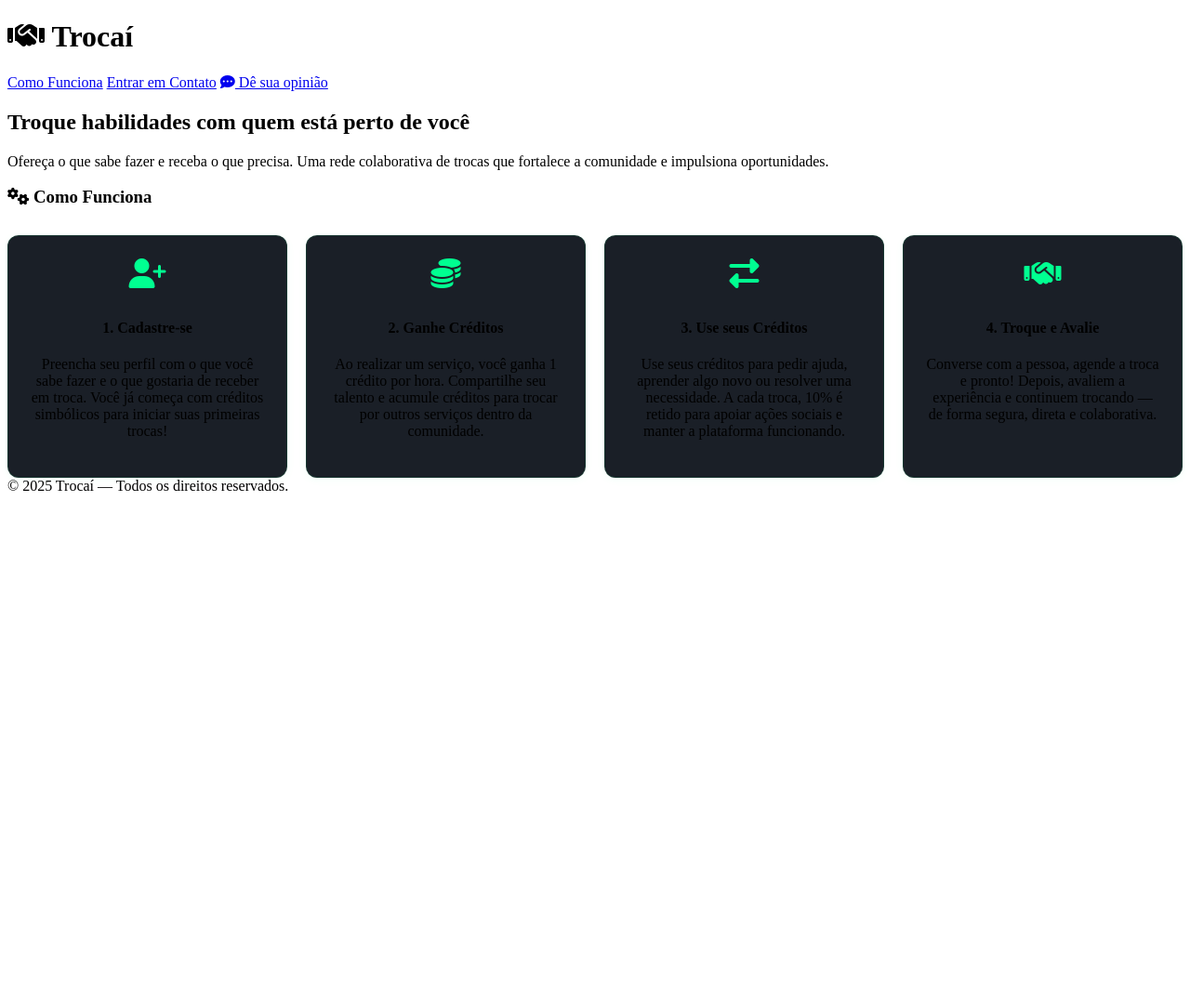
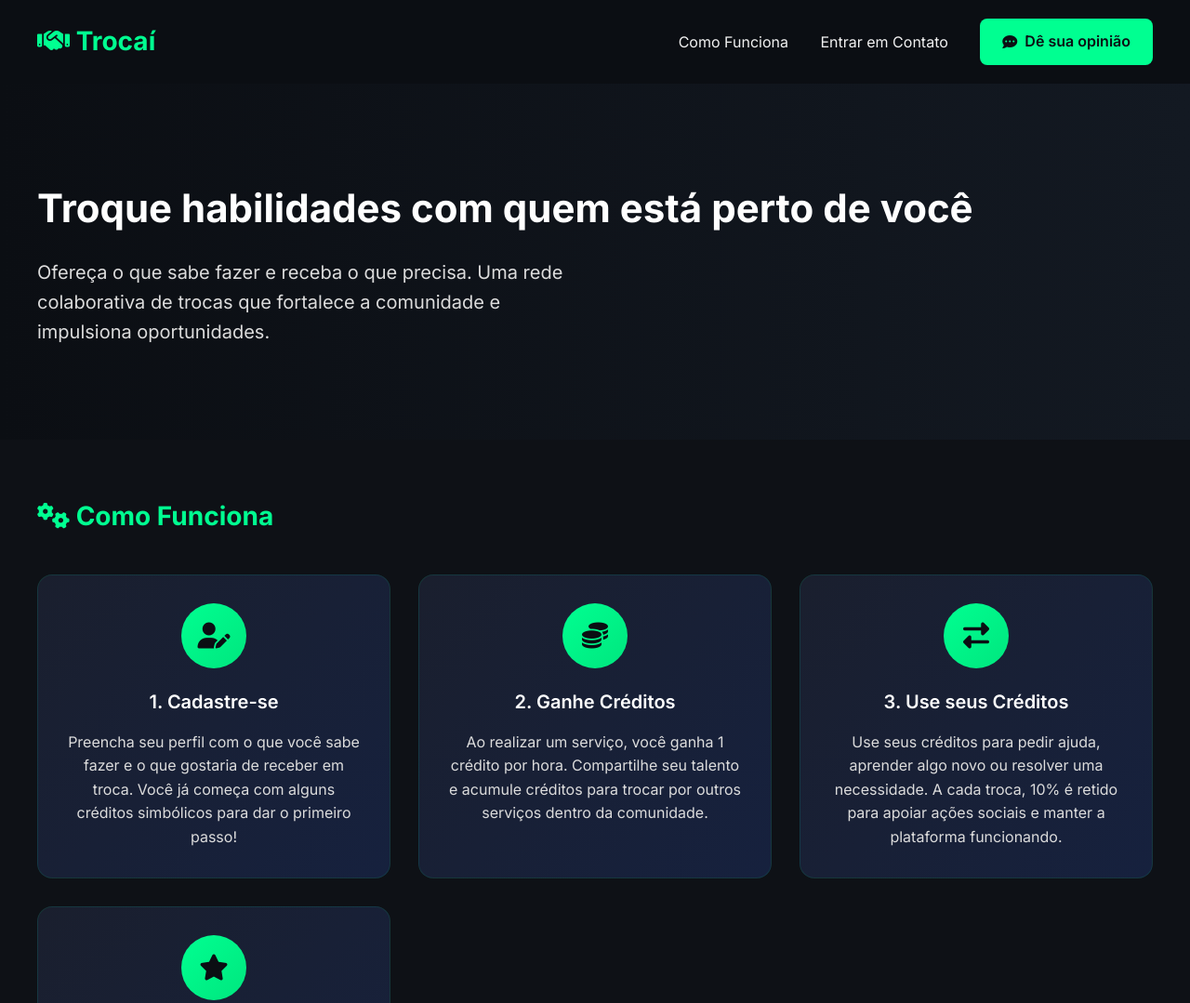
Before and after one commit to trocaiproject/trocai, a plain HTML site: page index.html in a window 1280 px wide. Shown: the top 1079 px of the page at 93% size. Before the commit the page ends 800 px from the top, so only its background shows below. Drawn offline with Linux system fonts and the light colour scheme.

Commit message:
Add files via upload

```diff
--- a/index.html
+++ b/index.html
@@ -1,4 +1,3 @@
-
 <!DOCTYPE html>
 <html lang="pt-BR">
 
@@ -33,27 +32,43 @@
 
     <div class="cards-container">
       <div class="card">
-        <i class="fas fa-user-plus card-icon"></i>
+        <div class="card-icon">
+          <i class="fas fa-user-edit"></i>
+        </div>
+        <div class="card-content">
           <h4>1. Cadastre-se</h4>
-        <p>Preencha seu perfil com o que você sabe fazer e o que gostaria de receber em troca. Você já começa com créditos simbólicos para iniciar suas primeiras trocas!</p>
+          <p>Preencha seu perfil com o que você sabe fazer e o que gostaria de receber em troca. Você já começa com alguns créditos simbólicos para dar o primeiro passo!</p>
+        </div>
       </div>
 
       <div class="card">
-        <i class="fas fa-coins card-icon"></i>
+        <div class="card-icon">
+          <i class="fas fa-coins"></i>
+        </div>
+        <div class="card-content">
           <h4>2. Ganhe Créditos</h4>
           <p>Ao realizar um serviço, você ganha 1 crédito por hora. Compartilhe seu talento e acumule créditos para trocar por outros serviços dentro da comunidade.</p>
         </div>
+      </div>
 
       <div class="card">
-        <i class="fas fa-exchange-alt card-icon"></i>
+        <div class="card-icon">
+          <i class="fas fa-exchange-alt"></i>
+        </div>
+        <div class="card-content">
           <h4>3. Use seus Créditos</h4>
           <p>Use seus créditos para pedir ajuda, aprender algo novo ou resolver uma necessidade. A cada troca, 10% é retido para apoiar ações sociais e manter a plataforma funcionando.</p>
         </div>
+      </div>
 
       <div class="card">
-        <i class="fas fa-handshake card-icon"></i>
+        <div class="card-icon">
+          <i class="fas fa-star"></i>
+        </div>
+        <div class="card-content">
           <h4>4. Troque e Avalie</h4>
-        <p>Converse com a pessoa, agende a troca e pronto! Depois, avaliem a experiência e continuem trocando — de forma segura, direta e colaborativa.</p>
+          <p>Converse com a pessoa, combine o melhor horário e realize a troca. Depois, avaliem a experiência e continuem trocando — de forma segura, direta e colaborativa!</p>
+        </div>
       </div>
     </div>
   </section>
--- a/trocai_styles.css
+++ b/trocai_styles.css
@@ -1,29 +1,269 @@
+/* trocai_styles.css */
 
-/* CSS existente mantido como base + novos estilos adicionados no final */
+* {
+  margin: 0;
+  padding: 0;
+  box-sizing: border-box;
+}
 
+body {
+  font-family: 'Inter', sans-serif;
+  background-color: #0e1116;
+  color: #f1f1f1;
+  line-height: 1.6;
+}
+
+header {
+  background-color: #0b0e13;
+  padding: 20px 40px;
+  display: flex;
+  justify-content: space-between;
+  align-items: center;
+  box-shadow: 0 4px 10px rgba(0, 255, 128, 0.1);
+}
+
+header h1 {
+  font-size: 28px;
+  color: #00ff91;
+}
+
+nav a {
+  color: #f1f1f1;
+  text-decoration: none;
+  margin-left: 30px;
+  font-weight: 500;
+  transition: color 0.3s;
+}
+
+nav a:hover {
+  color: #00ff91;
+}
+
+.hero {
+  padding: 100px 40px;
+  background: linear-gradient(to right, #0b0e13, #131922);
+  text-align: left;
+  animation: fadeIn 1.5s ease-in-out;
+}
+
+.hero h2 {
+  font-size: 42px;
+  margin-bottom: 20px;
+  color: #ffffff;
+}
+
+.hero p {
+  font-size: 20px;
+  color: #dcdcdc;
+  max-width: 600px;
+}
+
+.section {
+  padding: 60px 40px;
+  text-align: left;
+}
+
+.section h3 {
+  font-size: 28px;
+  color: #00ff91;
+  margin-bottom: 20px;
+}
+
+/* Cards Container */
 .cards-container {
   display: grid;
-  grid-template-columns: repeat(auto-fit, minmax(260px, 1fr));
-  gap: 20px;
+  grid-template-columns: repeat(auto-fit, minmax(280px, 1fr));
+  gap: 30px;
+  margin-top: 40px;
+}
+
+/* Individual Card */
+.card {
+  background: linear-gradient(135deg, #1a1f2e 0%, #16213e 100%);
+  border-radius: 16px;
+  padding: 30px;
+  text-align: center;
+  transition: all 0.3s ease;
+  border: 1px solid rgba(0, 255, 145, 0.1);
+  position: relative;
+  overflow: hidden;
+}
+
+.card::before {
+  content: '';
+  position: absolute;
+  top: 0;
+  left: 0;
+  right: 0;
+  bottom: 0;
+  background: linear-gradient(135deg, rgba(0, 255, 145, 0.05) 0%, rgba(0, 255, 145, 0.02) 100%);
+  opacity: 0;
+  transition: opacity 0.3s ease;
+  z-index: 1;
+}
+
+.card:hover::before {
+  opacity: 1;
+}
+
+.card:hover {
+  transform: translateY(-8px);
+  box-shadow: 0 20px 40px rgba(0, 255, 145, 0.15);
+  border-color: rgba(0, 255, 145, 0.3);
+}
+
+/* Card Icon */
+.card-icon {
+  background: linear-gradient(135deg, #00ff91 0%, #00e67e 100%);
+  width: 70px;
+  height: 70px;
+  border-radius: 50%;
+  display: flex;
+  align-items: center;
+  justify-content: center;
+  margin: 0 auto 20px;
+  transition: all 0.3s ease;
+  position: relative;
+  z-index: 2;
+}
+
+.card-icon i {
+  font-size: 28px;
+  color: #0b0e13;
+}
+
+.card:hover .card-icon {
+  transform: scale(1.1);
+  box-shadow: 0 10px 25px rgba(0, 255, 145, 0.4);
+}
+
+/* Card Content */
+.card-content {
+  position: relative;
+  z-index: 2;
+}
+
+.card-content h4 {
+  font-size: 20px;
+  font-weight: 600;
+  color: #ffffff;
+  margin-bottom: 15px;
+  transition: color 0.3s ease;
+}
+
+.card-content p {
+  font-size: 16px;
+  color: #dcdcdc;
+  line-height: 1.6;
+  transition: color 0.3s ease;
+}
+
+.card:hover .card-content h4 {
+  color: #00ff91;
+}
+
+.card:hover .card-content p {
+  color: #ffffff;
+}
+
+/* Responsive Design */
+@media (max-width: 768px) {
+  .cards-container {
+    grid-template-columns: 1fr;
+    gap: 20px;
+    margin-top: 30px;
+  }
+
+  .card {
+    padding: 25px;
+  }
+
+  .card-icon {
+    width: 60px;
+    height: 60px;
+  }
+
+  .card-icon i {
+    font-size: 24px;
+  }
+
+  .card-content h4 {
+    font-size: 18px;
+  }
+
+  .card-content p {
+    font-size: 15px;
+  }
+}
+
+/* Animation for cards appearing */
+@keyframes cardFadeIn {
+  from {
+    opacity: 0;
+    transform: translateY(30px);
+  }
+  to {
+    opacity: 1;
+    transform: translateY(0);
+  }
+}
+
+.card {
+  animation: cardFadeIn 0.6s ease forwards;
+}
+
+.card:nth-child(1) { animation-delay: 0.1s; }
+.card:nth-child(2) { animation-delay: 0.2s; }
+.card:nth-child(3) { animation-delay: 0.3s; }
+.card:nth-child(4) { animation-delay: 0.4s; }
+
+.buttons {
   margin-top: 30px;
 }
 
-.card {
-  background-color: #1a1f27;
-  border-radius: 12px;
-  padding: 24px;
-  box-shadow: 0 2px 10px rgba(0, 255, 128, 0.05);
-  text-align: center;
-  transition: transform 0.3s ease;
-  border: 1px solid rgba(0, 255, 128, 0.1);
+.buttons a {
+  background-color: #00ff91;
+  color: #0b0e13;
+  padding: 12px 24px;
+  border-radius: 8px;
+  text-decoration: none;
+  margin-right: 20px;
+  font-weight: 600;
+  transition: background-color 0.3s;
 }
 
-.card:hover {
-  transform: translateY(-5px);
+.buttons a:hover {
+  background-color: #00e67e;
 }
 
-.card-icon {
-  font-size: 32px;
-  color: #00ff91;
-  margin-bottom: 12px;
+footer {
+  background-color: #0b0e13;
+  padding: 20px 40px;
+  text-align: center;
+  font-size: 14px;
+  color: #888;
 }
+
+@keyframes fadeIn {
+  from { opacity: 0; transform: translateY(30px); }
+  to { opacity: 1; transform: translateY(0); }
+}
+
+/* Estilos para o botão de feedback */
+.feedback-button {
+  background-color: #00ff91;
+  color: #0b0e13;
+  padding: 12px 24px;
+  border-radius: 8px;
+  text-decoration: none;
+  font-weight: 600;
+  transition: background-color 0.3s, transform 0.3s;
+  display: inline-flex;
+  align-items: center;
+  gap: 8px;
+}
+
+.feedback-button:hover {
+  background-color: #00e67e;
+  transform: translateY(-2px);
+}
```
Lines whose indentation alone changed are shown as unchanged.
